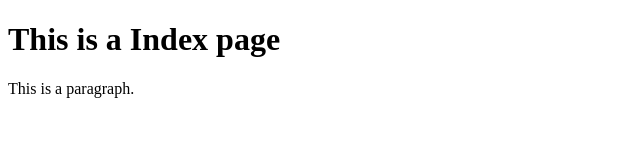
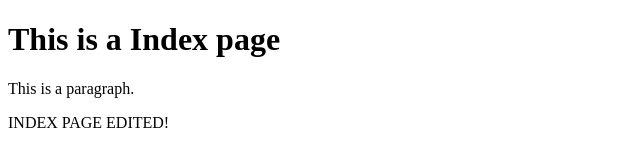
Before and after one commit to maulydev/hello-world, a plain HTML site: page index.html in a window 1280 px wide. Shown: the whole page, without its empty margins (0-640 px from the left). Drawn offline with Linux system fonts and the light colour scheme.

Commit message:
Update index.html

```diff
--- a/index.html
+++ b/index.html
@@ -7,6 +7,6 @@
 
 <h1>This is a Index page</h1>
 <p>This is a paragraph.</p>
-
+<p>INDEX PAGE EDITED!</p>
 </body>
 </html>
```
